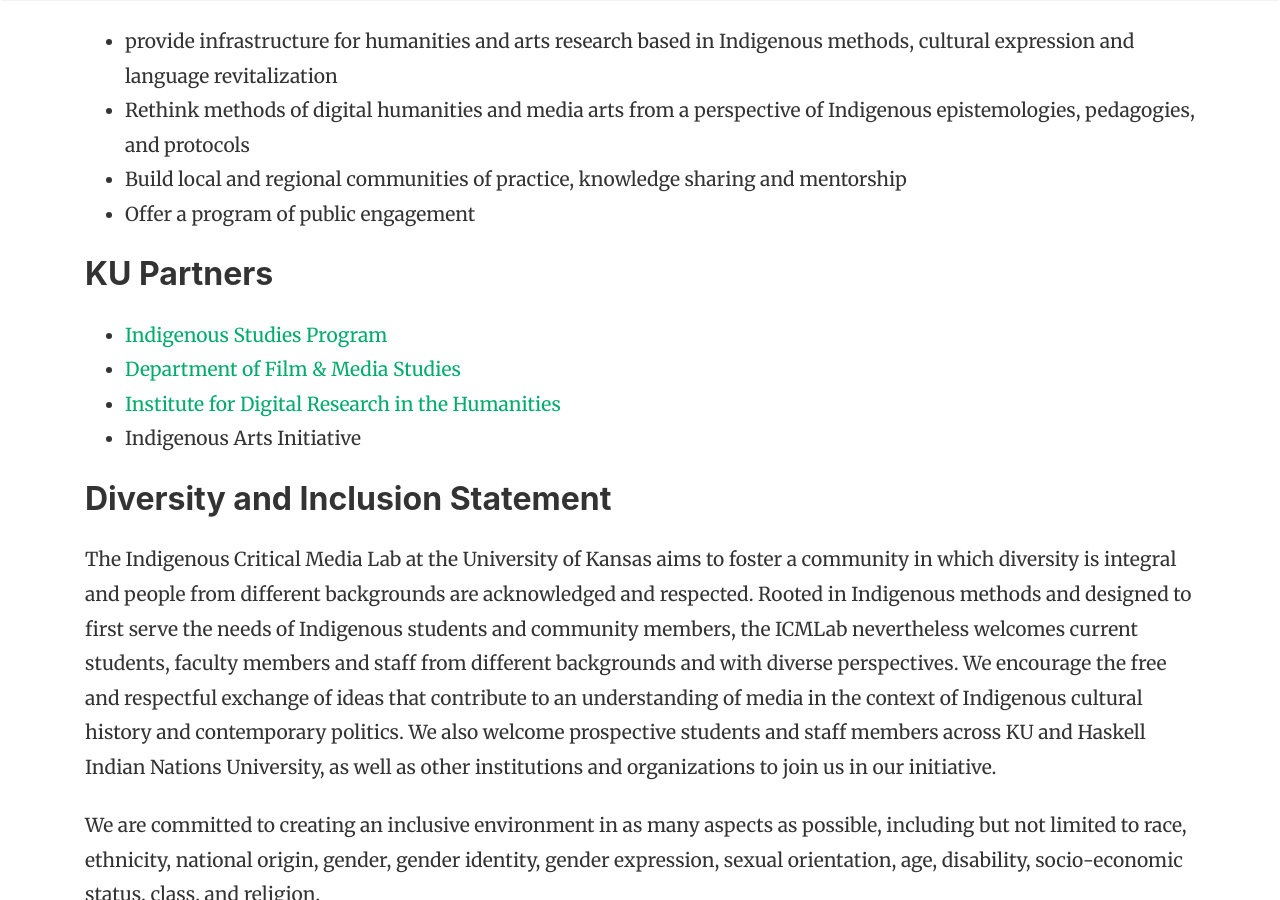
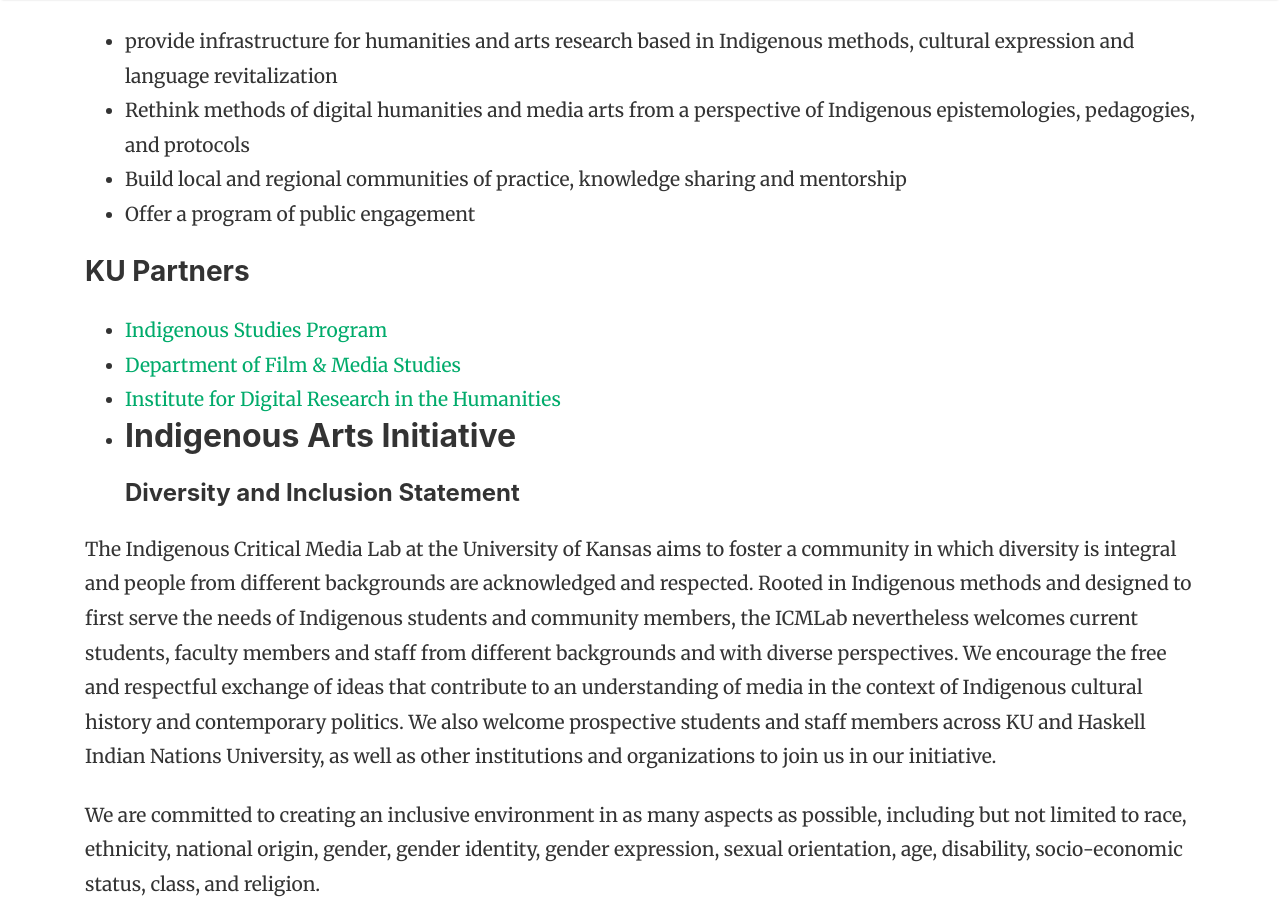
Before and after one commit to idrhku/icmlab, a Jekyll site: the page built from _pages/about.md, in a window 1280 px wide and 900 px high, scrolled down 383 px. Built offline with Jekyll 4.4.1, drawn with Linux system fonts in a browser that asks for light colours; nearby versions of some CDN libraries; comment, search, counter and statistics services are not loaded.

Commit message:
Changed formatting

```diff
--- a/_pages/about.md
+++ b/_pages/about.md
@@ -12,20 +12,20 @@ The Indigenous Critical Media Lab (ICM Lab) is a collaborative research and teac
 * Build local and regional communities of practice, knowledge sharing and mentorship
 * Offer a program of public engagement
 
-## KU Partners
+### KU Partners
 
 * [Indigenous Studies Program](http://indigenous.ku.edu)
 * [Department of Film & Media Studies](http://film.ku.edu)
 * [Institute for Digital Research in the Humanities](http://idrh.ku.edu)
 * Indigenous Arts Initiative
-
-## Diversity and Inclusion Statement
+---
+#### Diversity and Inclusion Statement
 
 The Indigenous Critical Media Lab at the University of Kansas aims to foster a community in which diversity is integral and people from different backgrounds are acknowledged and respected. Rooted in Indigenous methods and designed to first serve the needs of Indigenous students and community members, the ICMLab nevertheless welcomes current students, faculty members and staff from different backgrounds and with diverse perspectives. We encourage the free and respectful exchange of ideas that contribute to an understanding of media in the context of Indigenous cultural history and contemporary politics. We also welcome prospective students and staff members across KU and Haskell Indian Nations University, as well as other institutions and organizations to join us in our initiative.
 
 We are committed to creating an inclusive environment in as many aspects as possible, including but not limited to race, ethnicity, national origin, gender, gender identity, gender expression, sexual orientation, age, disability, socio-economic status, class, and religion.
 
-
-## Statement of Recognition
+---
+#### Statement of Recognition
 
 We acknowledge that the land on which we gather is the traditional territory of the Kaw and Osage nations. As a regional initiative we recognize and actively support the sovereignty of all Indigenous nations in what is now the state of Kansas and across the Central Plains.
```
